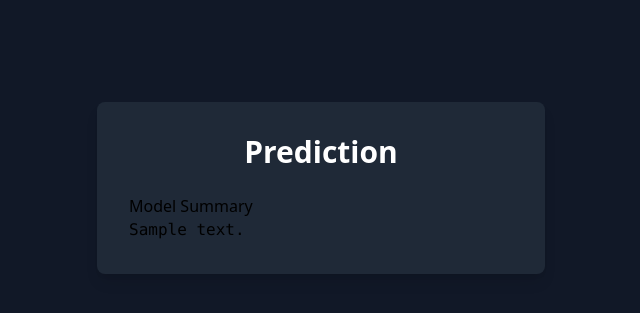
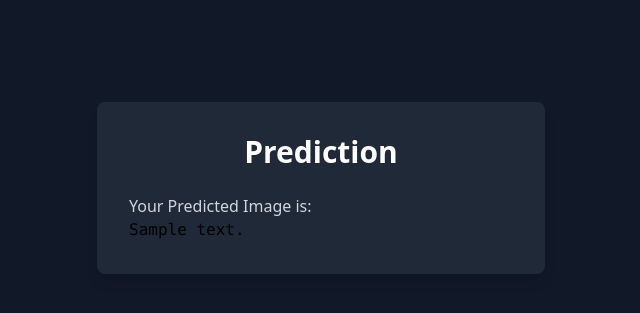
Before and after one commit to SunJx01/image-prediction, a Python web app: template templates/results.html in a window 1280 px wide. Shown: the part 212-525 px from the top of the page, without its empty margins (319-959 px from the left). Run offline with Jinja, Linux system fonts and the light colour scheme; the template is opened without the code that fills it: most values are stand-ins (such as "Sample title", 1, 10 or a date in 2020); some libraries are stand-ins or nearby versions.

Commit message:
feat: results.html

```diff
--- a/templates/results.html
+++ b/templates/results.html
@@ -10,7 +10,7 @@
 <body class="bg-gray-900 flex justify-center items-center min-h-screen">
   <div class="bg-gray-800 p-8 rounded-lg shadow-lg w-full max-w-md">
     <h1 class="text-white text-3xl font-bold text-center mb-6">Prediction</h1>
-    <h1>Model Summary</h1>
+    <h1 class="text-gray-300">Your Predicted Image is:</h1>
     <pre>{{ summary }}</pre>
   </div>
 </body>
```
Also changed, not shown: templates/index.html (line endings or trailing spaces).
